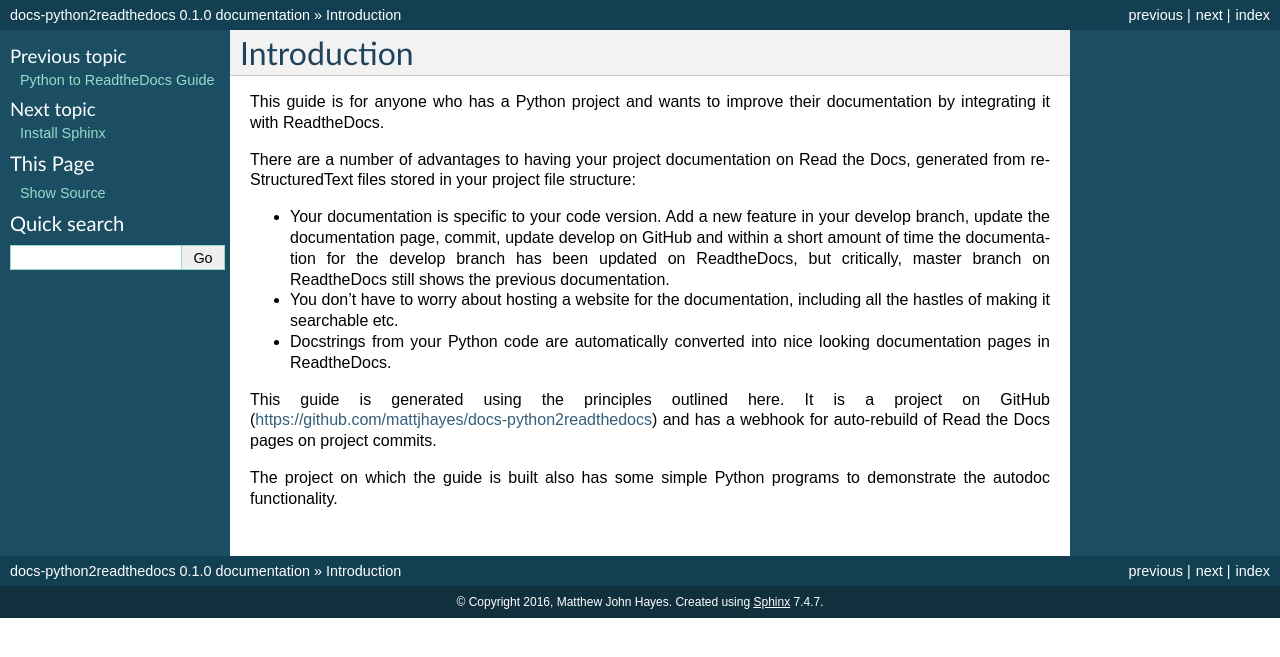
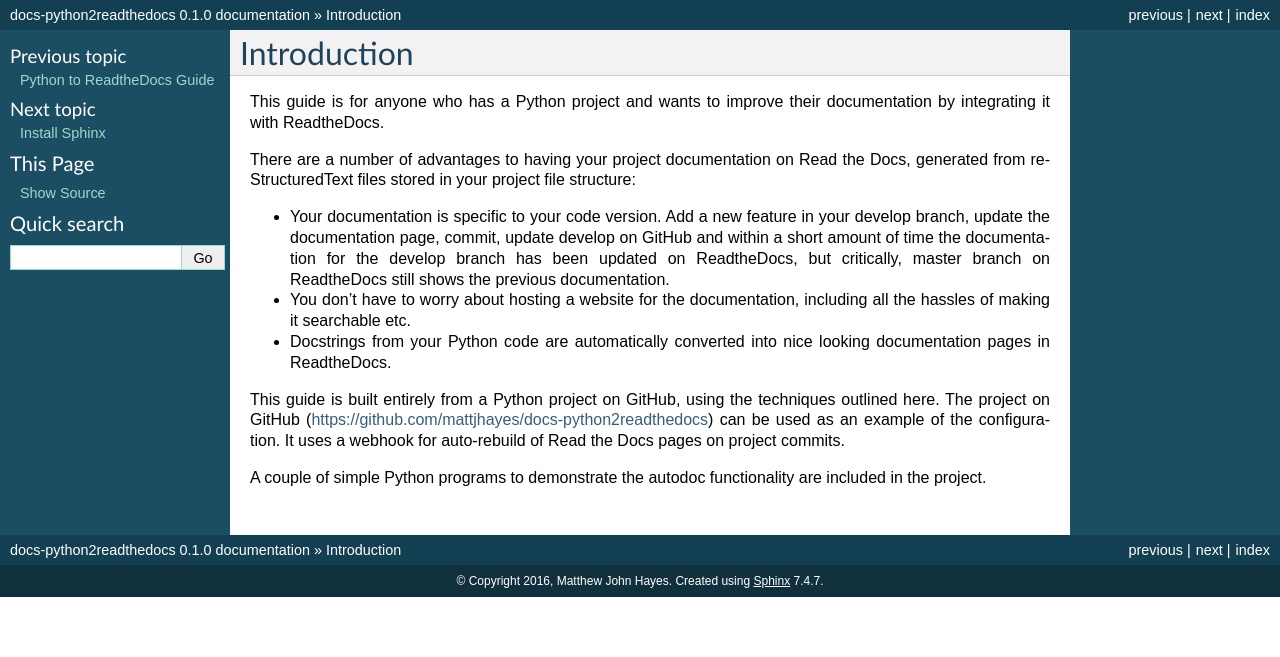
Before and after one commit to mattjhayes/docs-python2readthedocs, a Sphinx documentation site: the page built from docs/source/introduction.rst, in a window 1280 px wide. Shown: the top 657 px of the page. Built offline with Sphinx 7.4.7, drawn with Linux system fonts in a browser that asks for light colours.

Commit message:
Minor updates to wording

```diff
--- a/docs/source/index.rst
+++ b/docs/source/index.rst
@@ -7,7 +7,7 @@ Python to ReadtheDocs Guide
 ===========================
 
 A beginners guide to integrating a Python project with Read the Docs
-to create great hastle-free documentation.
+to create great hassle-free documentation.
 
 Contents:
 
--- a/docs/source/introduction.rst
+++ b/docs/source/introduction.rst
@@ -16,14 +16,16 @@ file structure:
   branch on ReadtheDocs still shows the previous documentation.
 
 - You don't have to worry about hosting a website for the documentation,
-  including all the hastles of making it searchable etc.
+  including all the hassles of making it searchable etc.
 
 - Docstrings from your Python code are automatically
   converted into nice looking documentation pages in ReadtheDocs.
 
-This guide is generated using the principles outlined here. It is a
-project on GitHub (`<https://github.com/mattjhayes/docs-python2readthedocs>`_)
-and has a webhook for auto-rebuild of Read the Docs pages on project commits.
+This guide is built entirely from a Python project on GitHub, using the
+techniques outlined here. The project on GitHub
+(`<https://github.com/mattjhayes/docs-python2readthedocs>`_) can be used
+as an example of the configuration. It uses a webhook for
+auto-rebuild of Read the Docs pages on project commits.
 
-The project on which the guide is built also has some simple Python programs
-to demonstrate the autodoc functionality.
+A couple of simple Python programs
+to demonstrate the autodoc functionality are included in the project.
```
Also changed, not shown: docs/source/code-doc.rst (+4 -3 lines).
